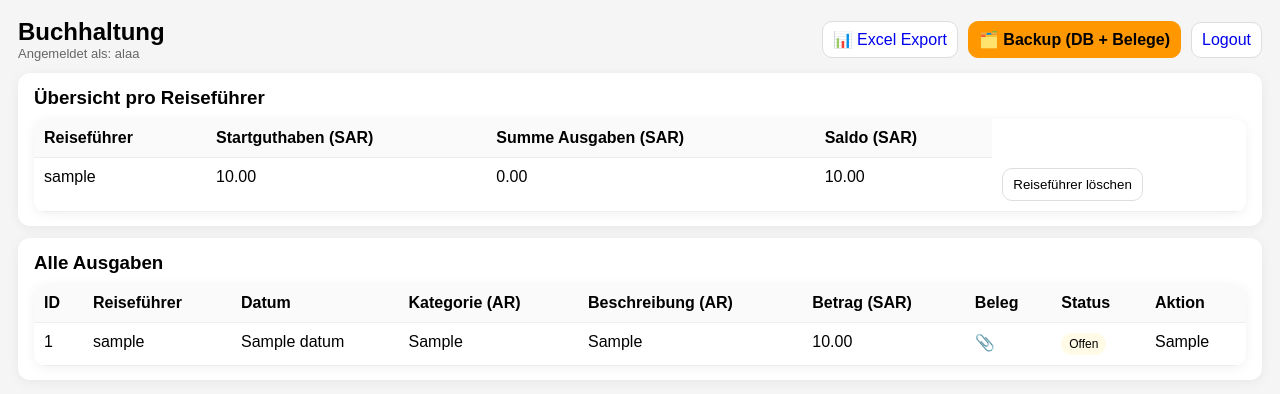
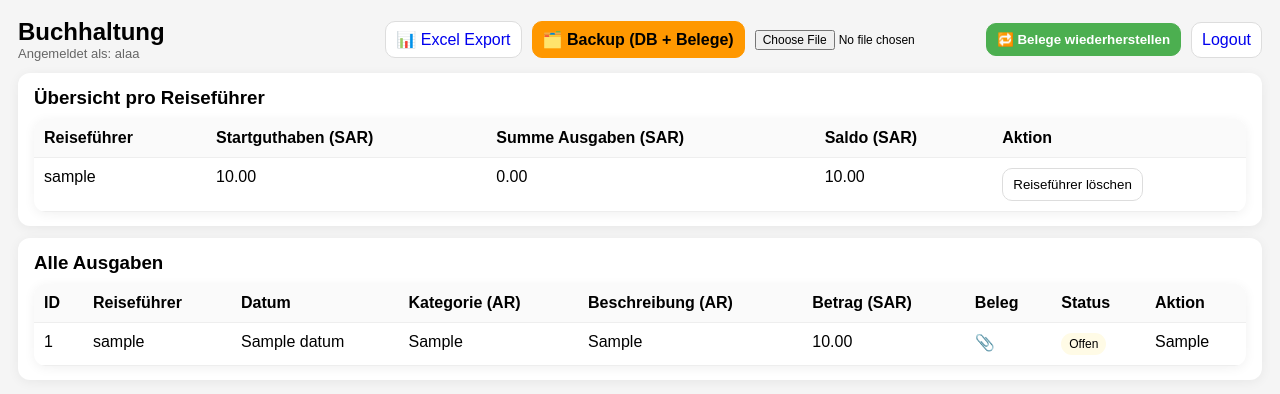
Before and after one commit to hebunozen1/Reisekosten, a Flask app: page /dashboard in a window 1280 px wide. Shown: the top 394 px of the page. Run offline with Flask 3, Linux system fonts and the light colour scheme; a user stored in the database is signed in; a database or web service that is not in the repository returns one stand-in record (values such as "Sample title"); data that the repository does not hold is empty; some libraries are stand-ins or nearby versions.

Commit message:
Update admin.html

```diff
--- a/templates/admin.html
+++ b/templates/admin.html
@@ -31,7 +31,10 @@
     <h2>Buchhaltung</h2>
     <div class="muted">Angemeldet als: {{ session.get('username') }}</div>
   </div>
+
+  <!-- ACTION BUTTONS -->
   <div style="display:flex;gap:10px;align-items:center;flex-wrap:wrap">
+
     <a class="btn" href="/export_excel">📊 Excel Export</a>
 
     <a class="btn"
@@ -40,6 +43,31 @@
        style="background:#ff9800;border-color:#ff9800;color:#000;font-weight:700">
        🗂️ Backup (DB + Belege)
     </a>
+
+    <!-- 🔁 RESTORE BELEGE -->
+    <form action="/admin/restore-belege"
+          method="post"
+          enctype="multipart/form-data"
+          style="display:inline"
+          onsubmit="return confirm(
+            'Beleg-Dateien aus ZIP wiederherstellen?\n\n' +
+            '• Nur nach einem Deploy benutzen\n' +
+            '• Datenbank bleibt unverändert\n' +
+            '• Keine doppelten Einträge'
+          );">
+
+      <input type="file"
+             name="backup_zip"
+             accept=".zip"
+             required
+             style="font-size:12px">
+
+      <button class="btn"
+              type="submit"
+              style="background:#4caf50;border-color:#4caf50;color:#fff;font-weight:700">
+        🔁 Belege wiederherstellen
+      </button>
+    </form>
 
     <a class="btn" href="/logout">Logout</a>
   </div>
@@ -63,6 +91,7 @@
           <th>Startguthaben (SAR)</th>
           <th>Summe Ausgaben (SAR)</th>
           <th>Saldo (SAR)</th>
+          <th>Aktion</th>
         </tr>
       </thead>
       <tbody>
@@ -72,14 +101,12 @@
             <td>{{ '%.2f'|format(u["start"]) }}</td>
             <td>{{ '%.2f'|format(u["total"]) }}</td>
             <td>{{ '%.2f'|format(u["saldo"]) }}</td>
-
             <td>
               <form method="POST"
                     action="{{ url_for('buchhalter_delete_guide', user_id=u['id']) }}"
                     style="display:inline;margin:0"
                     onsubmit="return confirm('Sind Sie sicher, dass der Account gelöscht werden soll?\n\nAlle Ausgaben/Abrechnungen werden ebenfalls gelöscht.');">
-                <input type="hidden" name="csrf" value="">
-                <button class="btn btn-danger btn-sm" type="submit">Reiseführer löschen</button>
+                <button class="btn danger" type="submit">Reiseführer löschen</button>
               </form>
             </td>
           </tr>
@@ -143,11 +170,6 @@
                   <input type="hidden" name="kid" value="{{ k['id'] }}">
                   <button class="btn danger" type="submit">Ablehnen</button>
                 </form>
-                <form method="post" action="/dashboard" style="display:inline;margin:0" onsubmit="return confirm('Diesen Eintrag nur aus der Buchhaltung entfernen? (Reiseführer behält ihn)');">
-                  <input type="hidden" name="action" value="delete">
-                  <input type="hidden" name="kid" value="{{ k['id'] }}">
-                  <button class="btn danger" type="submit">Löschen</button>
-                </form>
               {% else %}
                 {{ k["genehmigt_von"] or "" }}
               {% endif %}
```
